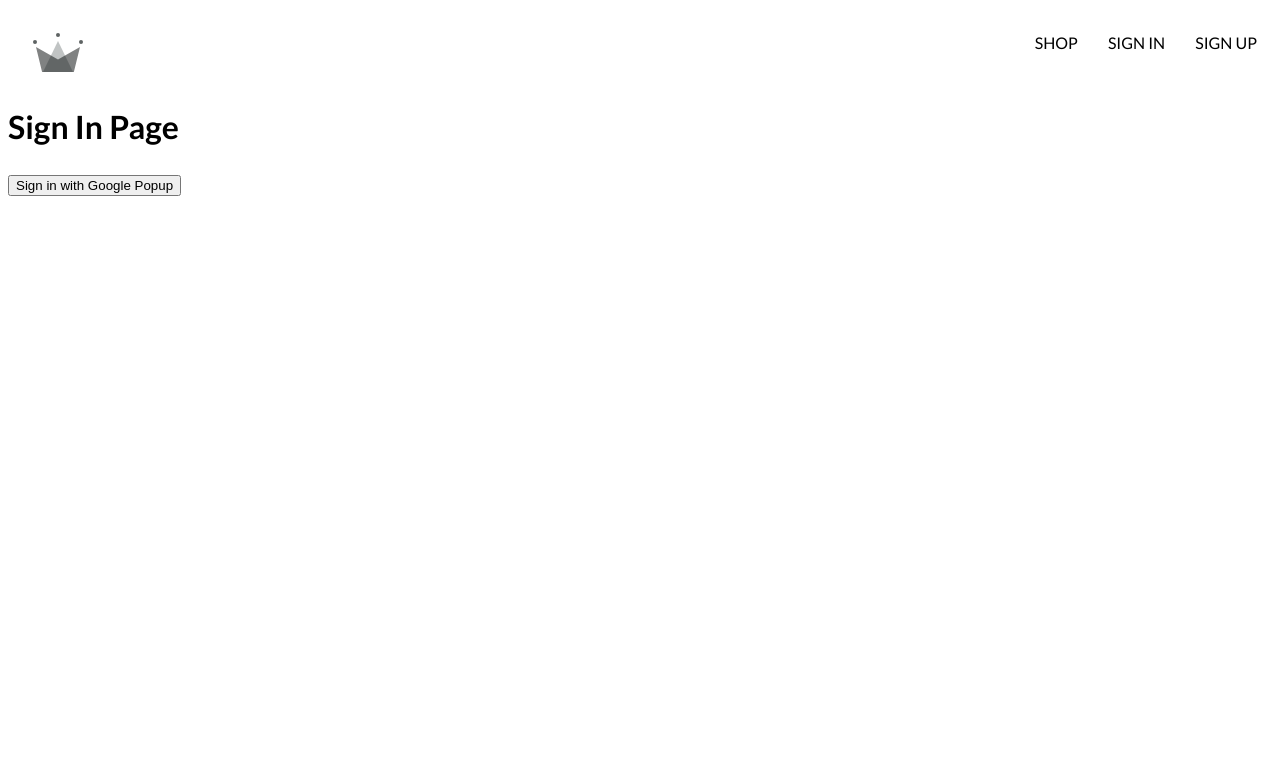
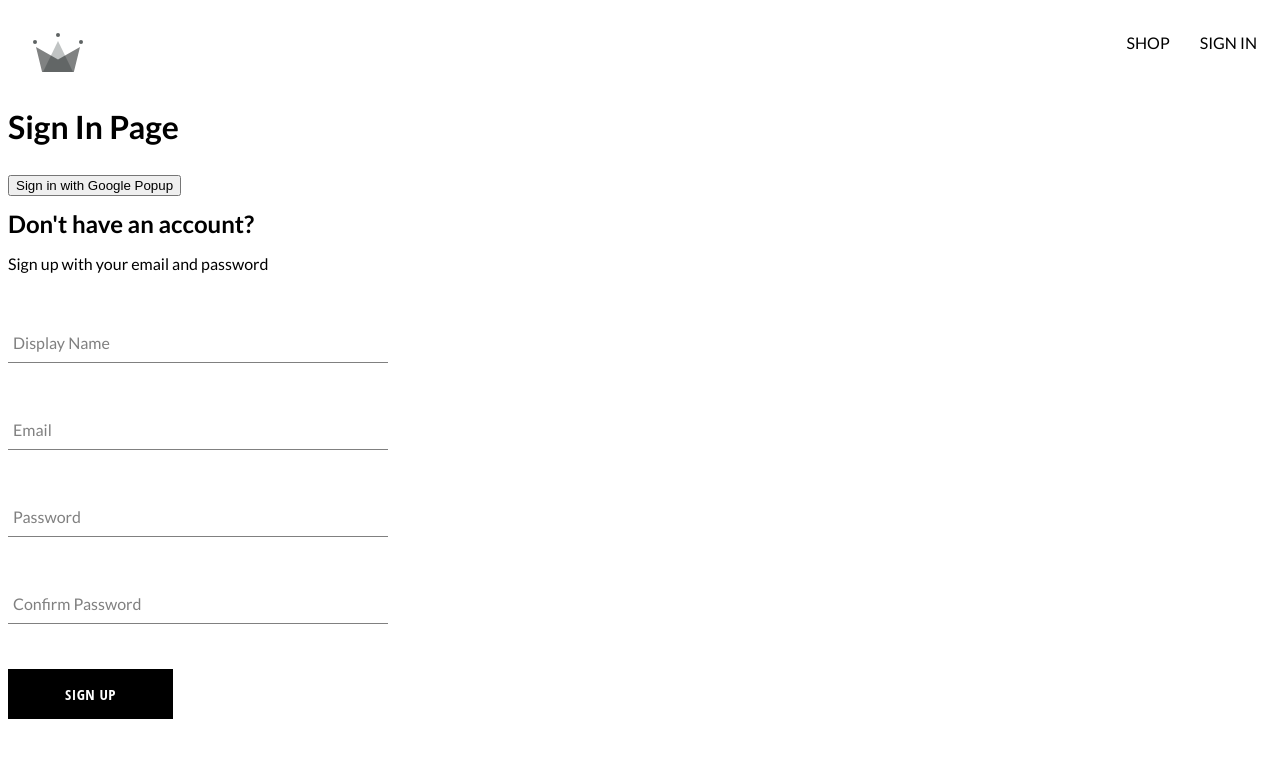
Before and after one commit to SamuelRiveraB/crwn-clothing, a React (Vite) app: page /sign-in in a window 1280 px wide. Shown: the top 758 px of the page. Built offline with nearby package versions, Linux system fonts and the light colour scheme.

Commit message:
Add styles and refactor Sign Up

```diff
--- a/src/App.tsx
+++ b/src/App.tsx
@@ -2,7 +2,6 @@
 import Navigation from "./routes/navigation/navigation.component";
 import Home from "./routes/home/home.component";
 import SignIn from "./routes/sign-in/sign-in.component";
-import SignUpForm from "./routes/sign-up-form/sign-up-form.component";
 
 const App = () => {
   return (
@@ -10,7 +9,6 @@
       <Route path="/" element={<Navigation />}>
         <Route index element={<Home />} />
         <Route path="/sign-in" element={<SignIn />} />
-        <Route path="sign-up" element={<SignUpForm />}></Route>
       </Route>
     </Routes>
   );
--- /dev/null
+++ b/src/components/button/button.component.tsx
@@ -0,0 +1,27 @@
+import type { ReactNode } from "react";
+import "./button.styles.scss";
+
+const BUTTON_TYPE_CLASSES = {
+  google: "google-sign-in",
+  inverted: "inverted",
+};
+
+type ButtonProps = {
+  children: ReactNode;
+  buttonType?: "google" | "inverted";
+} & React.ButtonHTMLAttributes<HTMLButtonElement>;
+
+const Button = ({ children, buttonType, ...otherProps }: ButtonProps) => {
+  return (
+    <button
+      className={`button-container ${
+        buttonType ? BUTTON_TYPE_CLASSES[buttonType] : ""
+      }`}
+      {...otherProps}
+    >
+      {children}
+    </button>
+  );
+};
+
+export default Button;
--- /dev/null
+++ b/src/components/button/button.styles.scss
@@ -0,0 +1,41 @@
+.button-container {
+  min-width: 165px;
+  width: auto;
+  height: 50px;
+  letter-spacing: 0.5px;
+  line-height: 50px;
+  padding: 0 35px 0 35px;
+  font-size: 15px;
+  background-color: black;
+  color: white;
+  text-transform: uppercase;
+  font-family: "Open Sans Condensed";
+  font-weight: bolder;
+  border: none;
+  cursor: pointer;
+  display: flex;
+  justify-content: center;
+  &:hover {
+    background-color: white;
+    color: black;
+    border: 1px solid black;
+  }
+  &.google-sign-in {
+    background-color: #4285f4;
+    color: white;
+    &:hover {
+      background-color: #357ae8;
+      border: none;
+    }
+  }
+  &.inverted {
+    background-color: white;
+    color: black;
+    border: 1px solid black;
+    &:hover {
+      background-color: black;
+      color: white;
+      border: none;
+    }
+  }
+}
--- /dev/null
+++ b/src/components/form-input/form-input.component.tsx
@@ -0,0 +1,27 @@
+import type React from "react";
+import "./form-input.styles.scss";
+
+type FormInputProps = {
+  label: string;
+} & React.InputHTMLAttributes<HTMLInputElement>;
+
+const FormInput = ({ label, ...otherProps }: FormInputProps) => {
+  return (
+    <div className="group">
+      <input className="form-input" {...otherProps} />
+      {label && (
+        <label
+          className={`${
+            typeof otherProps.value === "string" && otherProps.value.length
+              ? "shrink"
+              : ""
+          } form-input-label`}
+        >
+          {label}
+        </label>
+      )}
+    </div>
+  );
+};
+
+export default FormInput;
--- /dev/null
+++ b/src/components/form-input/form-input.styles.scss
@@ -0,0 +1,45 @@
+$sub-color: grey;
+$main-color: black;
+@mixin shrinkLabel {
+  top: -14px;
+  font-size: 12px;
+}
+.group {
+  position: relative;
+  margin: 45px 0;
+  .form-input {
+    background: none;
+    background-color: white;
+    color: $main-color;
+    font-size: 18px;
+    padding: 10px 10px 10px 5px;
+    display: block;
+    width: 100%;
+    border: none;
+    border-radius: 0;
+    border-bottom: 1px solid $sub-color;
+    margin: 25px 0;
+    &:focus {
+      outline: none;
+    }
+    &:focus ~ .form-input-label {
+      @include shrinkLabel();
+    }
+  }
+  input[type="password"] {
+    letter-spacing: 0.3em;
+  }
+  .form-input-label {
+    color: $sub-color;
+    font-size: 16px;
+    font-weight: normal;
+    position: absolute;
+    pointer-events: none;
+    left: 5px;
+    top: 10px;
+    transition: 300ms ease all;
+    &.shrink {
+      @include shrinkLabel();
+    }
+  }
+}
--- a/src/routes/sign-up-form/sign-up-form.component.tsx
+++ b/src/components/sign-up-form/sign-up-form.component.tsx
@@ -3,6 +3,9 @@
   createAuthUserWithEmailAndPassword,
   createUserDocumentFromAuth,
 } from "../../utils/firebase/firebase.utils";
+import FormInput from "../form-input/form-input.component";
+import "./sign-up-form.styles.scss";
+import Button from "../button/button.component";
 
 const defaultFormFields = {
   displayName: "",
@@ -67,11 +70,12 @@
   };
 
   return (
-    <div>
-      <h1>Sign up with your email and password</h1>
+    <div className="sign-up-container">
+      <h2>Don't have an account?</h2>
+      <span>Sign up with your email and password</span>
       <form onSubmit={handleSubmit}>
-        <label htmlFor="displayName">Display name</label>
-        <input
+        <FormInput
+          label="Display Name"
           type="text"
           id="displayName"
           name="displayName"
@@ -80,8 +84,8 @@
           onChange={handleChange}
         />
 
-        <label htmlFor="email">Email</label>
-        <input
+        <FormInput
+          label="Email"
           type="email"
           id="email"
           name="email"
@@ -90,8 +94,8 @@
           onChange={handleChange}
         />
 
-        <label htmlFor="password">Password</label>
-        <input
+        <FormInput
+          label="Password"
           type="password"
           id="password"
           name="password"
@@ -100,8 +104,8 @@
           onChange={handleChange}
         />
 
-        <label htmlFor="confirmPassword">Confirm password</label>
-        <input
+        <FormInput
+          label="Confirm Password"
           type="password"
           id="confirmPassword"
           name="confirmPassword"
@@ -110,7 +114,7 @@
           onChange={handleChange}
         />
 
-        <button type="submit">Sign Up</button>
+        <Button type="submit">Sign Up </Button>
       </form>
     </div>
   );
--- /dev/null
+++ b/src/components/sign-up-form/sign-up-form.styles.scss
@@ -0,0 +1,9 @@
+.sign-up-container {
+  display: flex;
+  flex-direction: column;
+  width: 380px;
+}
+
+h2 {
+  margin: 10px 0;
+}
--- a/src/routes/navigation/navigation.component.tsx
+++ b/src/routes/navigation/navigation.component.tsx
@@ -16,9 +16,6 @@
           <Link className="nav-link" to="/sign-in">
             SIGN IN
           </Link>
-          <Link className="nav-link" to="/sign-up">
-            SIGN UP
-          </Link>
         </div>
       </div>
       <Outlet />
--- a/src/routes/sign-in/sign-in.component.tsx
+++ b/src/routes/sign-in/sign-in.component.tsx
@@ -2,6 +2,7 @@
   signInWithGooglePopup,
   createUserDocumentFromAuth,
 } from "../../utils/firebase/firebase.utils.ts";
+import SignUpForm from "../../components/sign-up-form/sign-up-form.component.tsx";
 
 type Props = {};
 const SignIn = ({}: Props) => {
@@ -19,6 +20,7 @@
     <div>
       <h1>Sign In Page</h1>
       <button onClick={logGoogleUser}>Sign in with Google Popup</button>
+      <SignUpForm />
     </div>
   );
 };
```
